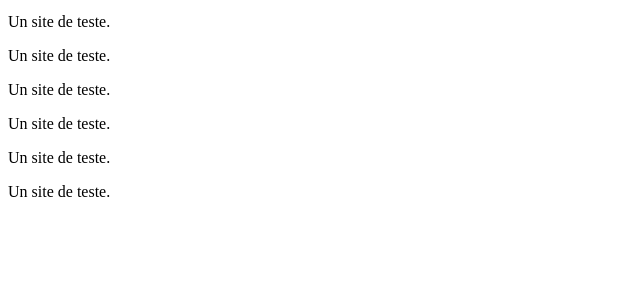
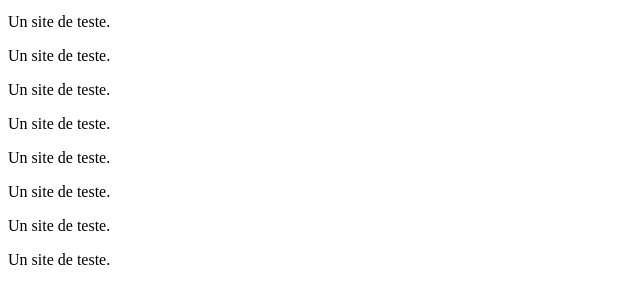
Before and after one commit to Ndiapaly/Ndiapaly.github.io, a plain HTML site: page index.html in a window 1280 px wide. Shown: the part 101-404 px from the top of the page, without its empty margins (0-640 px from the left). Drawn offline with Linux system fonts and the light colour scheme.

Commit message:
initial commit

```diff
--- a/index.html
+++ b/index.html
@@ -14,5 +14,7 @@
     <p>Un site de teste.</p>
     <p>Un site de teste.</p>
     <p>Un site de teste.</p>
+    <p>Un site de teste.</p>
+    <p>Un site de teste.</p>
   </body>
 </html>
```
